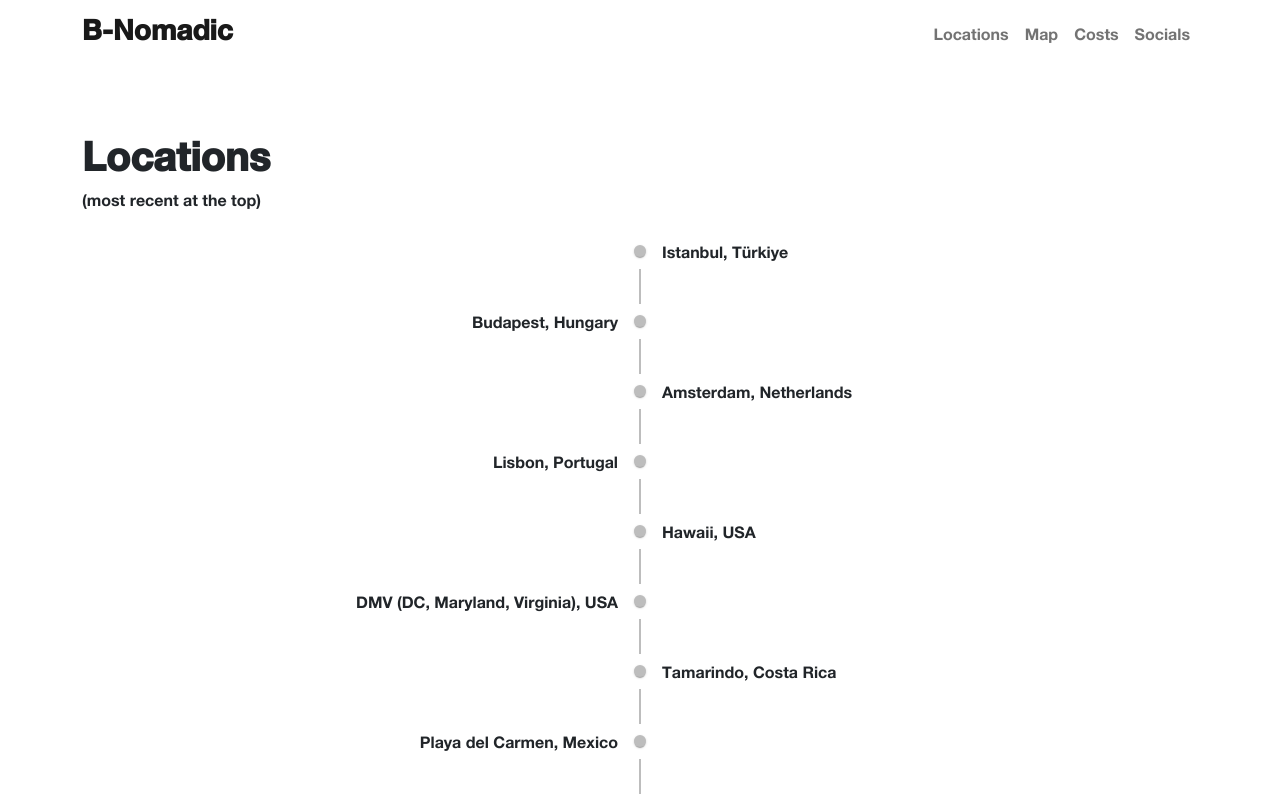
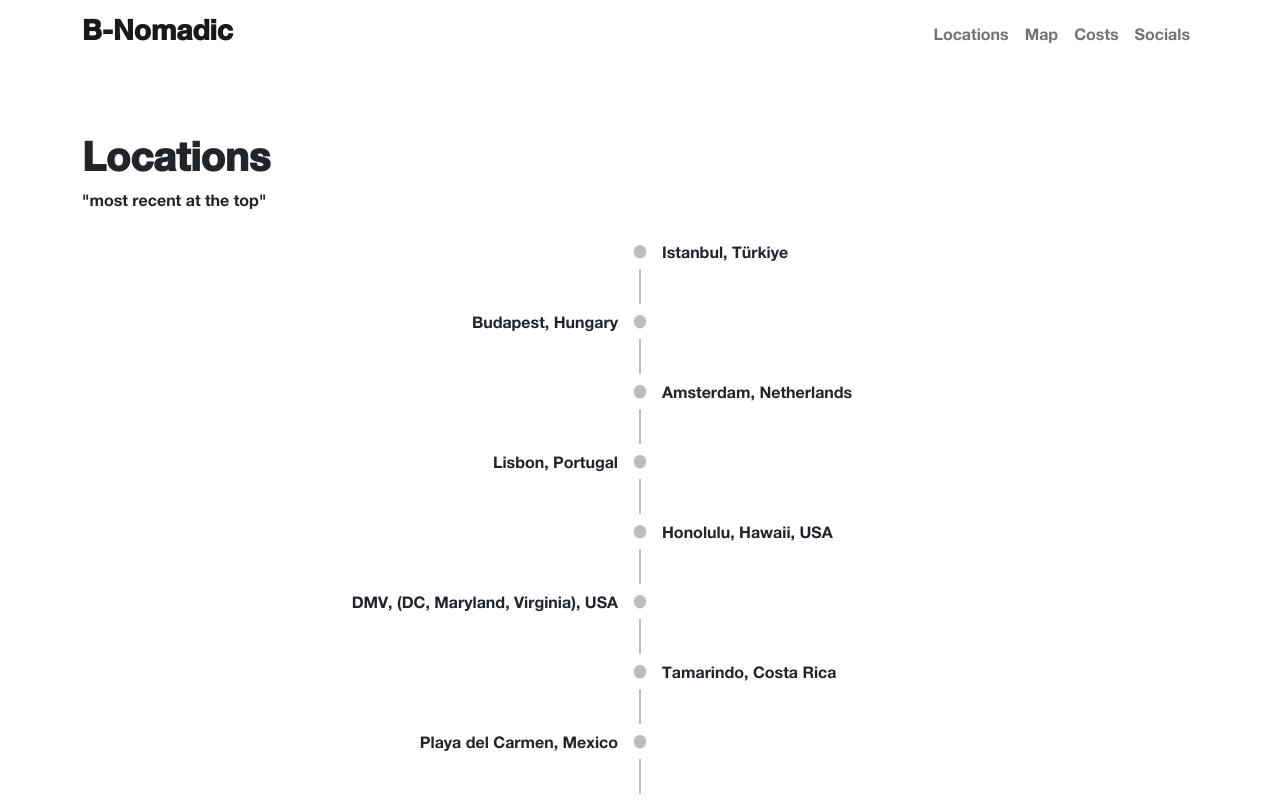
Before and after one commit to acuteengle/digital-nomad, a React (Create React App) app: page /locations in a window 1280 px wide. Shown: the top 800 px of the page. Built offline with nearby package versions, Linux system fonts and the light colour scheme.

Commit message:
Map works

```diff
--- a/src/AppConstants.js
+++ b/src/AppConstants.js
@@ -1,6 +1,7 @@
 // newer locations at the front of the array
 export const LOCATIONS = [
   {
+    key: "Istanbul",
     city: "Istanbul",
     country: "Türkiye",
     lattitude: 41.00823,
@@ -17,6 +18,7 @@ export const LOCATIONS = [
     spending: 1228,
   },
   {
+    key: "Budapest",
     city: "Budapest",
     country: "Hungary",
     lattitude: 47.49791,
@@ -33,6 +35,7 @@ export const LOCATIONS = [
     spending: 1028,
   },
   {
+    key: "Amsterdam",
     city: "Amsterdam",
     country: "Netherlands",
     lattitude: 52.36757,
@@ -49,10 +52,11 @@ export const LOCATIONS = [
     spending: 2062,
   },
   {
+    key: "Lisbon",
     city: "Lisbon",
     country: "Portugal",
-    lattitude: 0,
-    longitude: 0,
+    lattitude: 38.72225,
+    longitude: -9.13933,
     arrivalDay: "2022-07-21",
     departureDay: "2022-08-07",
     video: "https://www.youtube.com/watch?v=xcOZD5V8FiA",
@@ -65,8 +69,9 @@ export const LOCATIONS = [
     spending: 1374,
   },
   {
-    city: "Hawaii",
-    country: "USA",
+    key: "Honolulu",
+    city: "Honolulu",
+    country: "Hawaii, USA",
     lattitude: 21.30988,
     longitude: -157.85814,
     arrivalDay: "2022-07-07",
@@ -81,8 +86,9 @@ export const LOCATIONS = [
     spending: 2340,
   },
   {
-    city: "DMV (DC, Maryland, Virginia)",
-    country: "USA",
+    key: "DMV",
+    city: "DMV",
+    country: "(DC, Maryland, Virginia), USA",
     lattitude: 38.90719,
     longitude: -77.03687,
     arrivalDay: "2022-06-15",
@@ -97,6 +103,7 @@ export const LOCATIONS = [
     spending: null,
   },
   {
+    key: "Tamarindo",
     city: "Tamarindo",
     country: "Costa Rica",
     lattitude: 10.29927,
@@ -113,6 +120,7 @@ export const LOCATIONS = [
     spending: 1387,
   },
   {
+    key: "PlayaDelCarmen",
     city: "Playa del Carmen",
     country: "Mexico",
     lattitude: 20.62955,
@@ -129,6 +137,7 @@ export const LOCATIONS = [
     spending: 1268,
   },
   {
+    key: "Medellin",
     city: "Medellin",
     country: "Colombia",
     lattitude: 6.24763,
@@ -145,8 +154,9 @@ export const LOCATIONS = [
     spending: 1261,
   },
   {
-    city: "New Orleans, Louisiana",
-    country: "USA",
+    key: "NewOrleans",
+    city: "New Orleans",
+    country: "Louisiana, USA",
     lattitude: 29.95106,
     longitude: -90.07153,
     arrivalDay: "2022-02-20",
@@ -161,8 +171,9 @@ export const LOCATIONS = [
     spending: 1333,
   },
   {
-    city: "Atlanta, Georgia",
-    country: "USA",
+    key: "Atlanta",
+    city: "Atlanta",
+    country: "Georgia, USA",
     lattitude: 33.74899,
     longitude: -84.38798,
     arrivalDay: "2022-01-30",
@@ -177,8 +188,9 @@ export const LOCATIONS = [
     spending: 1520,
   },
   {
-    city: "San Juan, Puerto Rico",
-    country: "USA",
+    key: "SanJuan",
+    city: "San Juan",
+    country: "Puerto Rico, USA",
     lattitude: 18.46553,
     longitude: -66.10573,
     arrivalDay: "2022-01-09",
@@ -193,10 +205,11 @@ export const LOCATIONS = [
     spending: 1634,
   },
   {
+    key: "Barcelona",
     city: "Barcelona",
     country: "Spain",
-    lattitude: 0,
-    longitude: 0,
+    lattitude: 41.38739,
+    longitude: 2.16856,
     arrivalDay: "2021-10-23",
     departureDay: "2021-10-29",
     video: "https://www.youtube.com/watch?v=t9f0HT7rh_0",
@@ -209,8 +222,9 @@ export const LOCATIONS = [
     spending: 1469,
   },
   {
-    city: "Chicago, Illinois",
-    country: "USA",
+    key: "Chicago",
+    city: "Chicago",
+    country: "Illinois, USA",
     lattitude: 41.87811,
     longitude: -87.62979,
     arrivalDay: "2021-09-08",
@@ -225,8 +239,9 @@ export const LOCATIONS = [
     spending: 1351,
   },
   {
-    city: "Bay Area, California",
-    country: "USA",
+    key: "BayArea",
+    city: "Bay Area",
+    country: "California, USA",
     lattitude: 37.77492,
     longitude: -122.41941,
     arrivalDay: "2021-08-20",
@@ -241,8 +256,9 @@ export const LOCATIONS = [
     spending: 2533,
   },
   {
-    city: "Seattle, Washington",
-    country: "USA",
+    key: "Seattle",
+    city: "Seattle",
+    country: "Washington, USA",
     lattitude: 47.6062,
     longitude: -122.33207,
     arrivalDay: "2021-08-01",
@@ -257,6 +273,7 @@ export const LOCATIONS = [
     spending: 1589,
   },
   {
+    key: "MexicoCity",
     city: "Mexico City",
     country: "Mexico",
     lattitude: 19.4326,
@@ -273,8 +290,9 @@ export const LOCATIONS = [
     spending: 1890,
   },
   {
-    city: "Ithaca, New York",
-    country: "USA",
+    key: "Ithaca",
+    city: "Ithaca",
+    country: "New York, USA",
     lattitude: 42.44396,
     longitude: - 76.50188,
     arrivalDay: "2021-07-10",
@@ -289,9 +307,10 @@ export const LOCATIONS = [
     spending: 948,
   },
   {
-    city: "New York City, New York",
-    country: "USA",
-    attitude: 40.71277,
+    key: "NewYorkCity",
+    city: "New York City",
+    country: "New York, USA",
+    lattitude: 40.71277,
     longitude: -74.00597,
     arrivalDay: "2021-06-05",
     departureDay: "2021-07-09",
@@ -305,8 +324,9 @@ export const LOCATIONS = [
     spending: 1902,
   },
   {
-    city: "Austin, Texas",
-    country: "USA",
+    key: "Austin",
+    city: "Austin",
+    country: "Texas, USA",
     lattitude: 30.26715,
     longitude: -97.74306,
     arrivalDay: "2021-03-28",
--- a/src/views/Locations/Locations.js
+++ b/src/views/Locations/Locations.js
@@ -11,9 +11,9 @@ import { LOCATIONS } from "AppConstants";
 export const Locations = () => (
   <Container className="pageContainer">
     <h1 className="pageTitle">Locations</h1>
-    <p>(most recent at the top)</p>
+    <p>"most recent at the top"</p>
     <Timeline position="alternate">
-      {LOCATIONS.map(({ city, country, arrivalDay, departureDay }, index) => (
+      {LOCATIONS.map(({ city, country }, index) => (
         <TimelineItem>
           <TimelineSeparator>
             <TimelineDot />
--- a/src/views/Map/Map.js
+++ b/src/views/Map/Map.js
@@ -1,18 +1,28 @@
-import React from "react";
+import React, { useState } from "react";
+import { useNavigate } from "react-router-dom";
 import { Container } from "react-bootstrap";
 import { Map as PigeonMap, Marker, ZoomControl } from "pigeon-maps";
 import { stamenTerrain } from 'pigeon-maps/providers';
 import { LOCATIONS } from "AppConstants";
 
-export const Map = () => (
-  <Container className="pageContainer">
-    <h1>Map</h1>
-    <PigeonMap height={700} provider={stamenTerrain} defaultCenter={[50.879, 4.6997]} defaultZoom={11}>
-      <ZoomControl />
-      <Marker width={50} anchor={[70.879, 4.6997]} />
-      {LOCATIONS.map(({ lattitude, longitude, city }) => (
-        <Marker width={50} anchor={[lattitude, longitude]} onClick={() => alert(city)} />
-      ))}
-    </PigeonMap>
-  </Container>
-);
+export const Map = () => {
+  const navigate = useNavigate();
+  const [selectedLocation, setSelectedLocation] = useState(null);
+  return (
+    <Container className="pageContainer">
+      <h1>Map</h1>
+      <p>
+        {selectedLocation
+          ? <span style={{ cursor: 'pointer' }} onClick={() => navigate(`/city/${selectedLocation.key}`)}>{`${selectedLocation.city}, ${selectedLocation.country}`} - "click here to see more"</span>
+          : `"click on a marker"`
+        }
+      </p>
+      <PigeonMap height={700} provider={stamenTerrain} defaultCenter={[35.977844, -7.986475]} defaultZoom={2}>
+        <ZoomControl />
+        {LOCATIONS.map((location) => (
+          <Marker width={50} anchor={[location.lattitude, location.longitude]} onClick={() => setSelectedLocation(location)} />
+        ))}
+      </PigeonMap>
+    </Container >
+  )
+}
```
